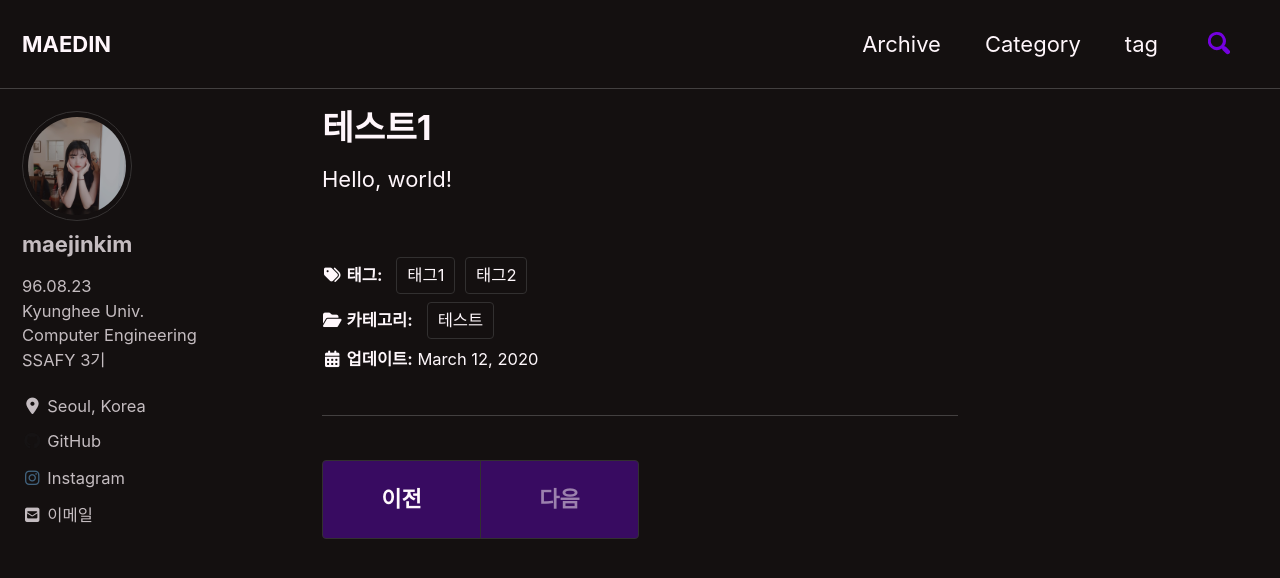
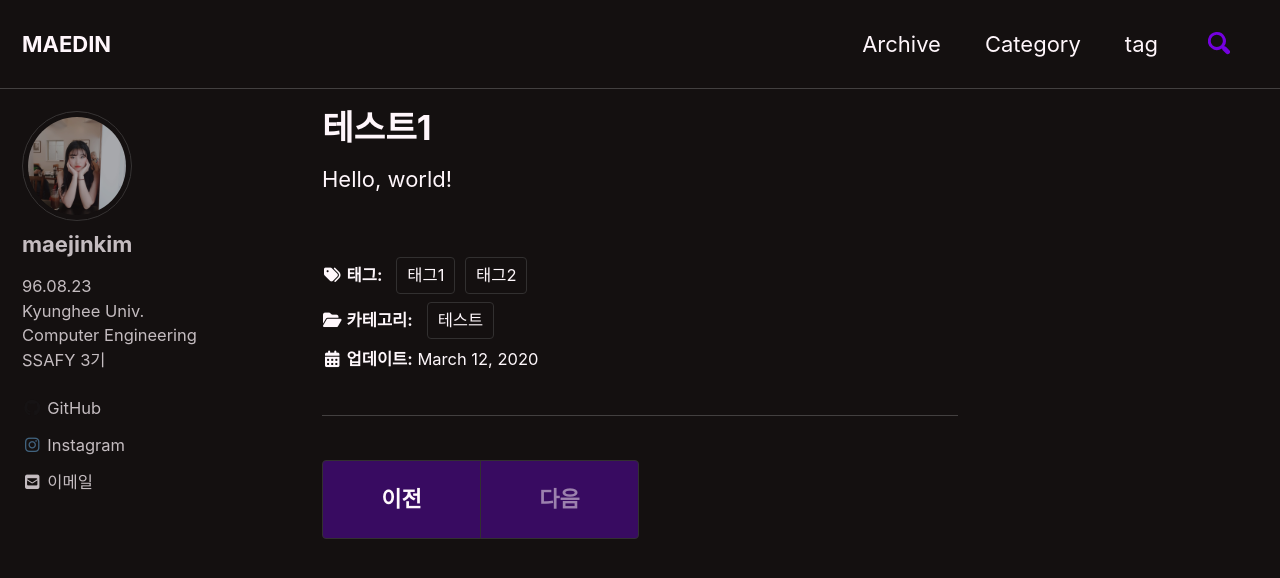
Before and after one commit to maejinkim/maejinkim.github.io, a Jekyll site: the page built from _posts/2020-03-12-테스트1.md, in a window 1280 px wide and 900 px high. Shown: the top 578 px of the window. Built offline with Jekyll 4.4.1, drawn with Linux system fonts in a browser that asks for light colours; cached includes are drawn as plain includes; nearby versions of some CDN libraries.

```diff
--- a/_config.yml
+++ b/_config.yml
@@ -20,7 +20,7 @@ title                    : "MAEDIN"
 title_separator          : "-"
 subtitle                 : # site tagline that appears below site title in masthead
 name                     : "MAEDIN"
-description              : "메지니의 개발 블로그"
+description              : "메지니의 개발 & 일상 블로그 ٩(๑`^´๑)۶"
 url                      : "https://maejinkim.github.io"
 baseurl                  : "/"
 repository               : "maejinkim/maejinkim.github.io"
@@ -96,7 +96,7 @@ author:
   name             : maejinkim
   avatar           : "/assets/images/bio-photo.jpg"
   bio              : "96.08.23<br> Kyunghee Univ.<br> Computer Engineering<br> SSAFY 3기"
-  location         : "Seoul, Korea"
+#  location         : "Seoul, Korea"
   email            : "sikhye823@gmail.com"
   links:
     - label: "Email"
--- a/_sass/minimal-mistakes/_navigation.scss
+++ b/_sass/minimal-mistakes/_navigation.scss
@@ -122,7 +122,6 @@
     display: block;
     padding: 1em 2em;
     float: left;
-    height: 30%;
     width: 25%;
     font-family: $sans-serif;
     font-size: $type-size-5;
```
Also changed, not shown: 2 other files.
